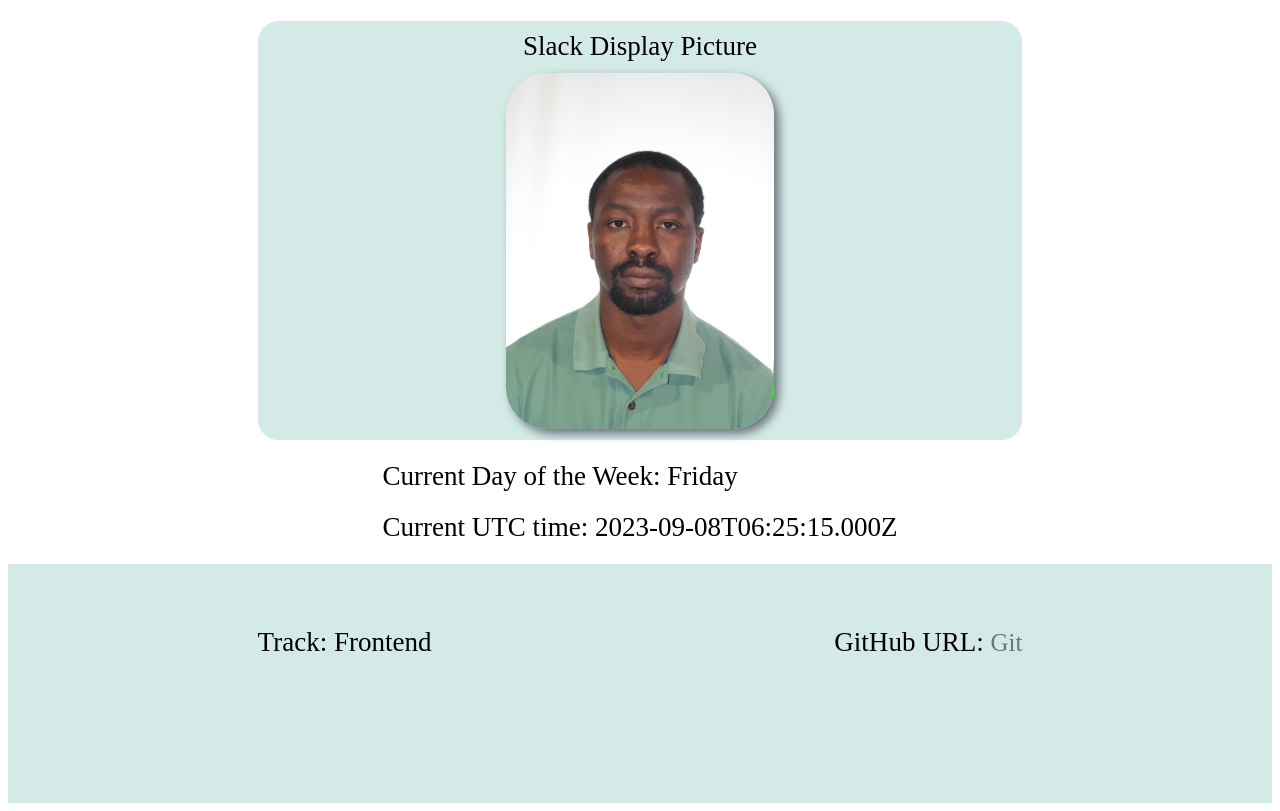
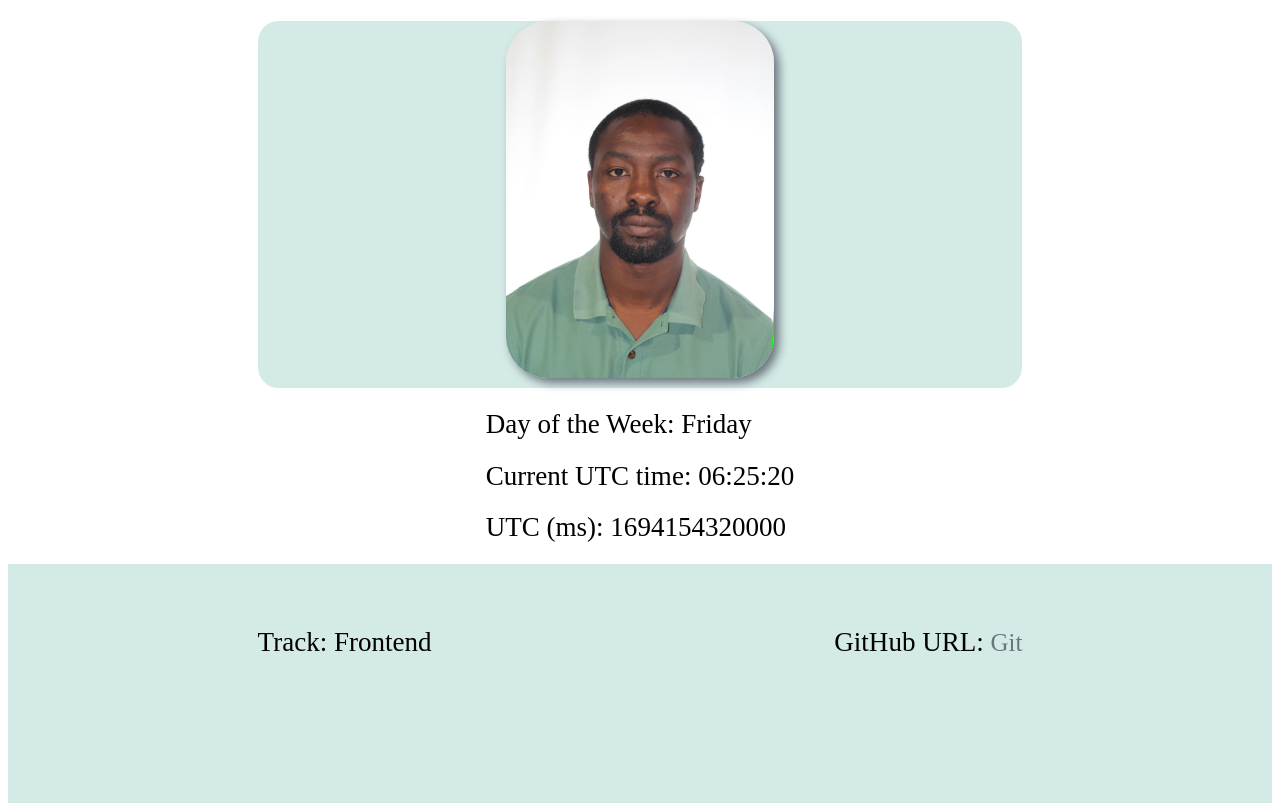
Before and after one commit to olawale-oloye/hngx_stage1, a plain HTML site: page index.html in a window 1280 px wide. Shown: the part 81-892 px from the top of the page. Drawn offline with nearby package versions, Linux system fonts and the light colour scheme.

Commit message:
updated JS

```diff
--- a/assests/css/stylesheet.css
+++ b/assests/css/stylesheet.css
@@ -74,8 +74,6 @@ footer a:hover {
   border-radius: 1rem;
   background-color: var(--tertiary);
   padding-bottom: 0.5rem;
-  /* padding-right: 8rem; */
-  /* text-align: center; */
 }
 .left-col label {
   padding: 0.5rem 0;
@@ -105,8 +103,6 @@ footer {
   background-color: var(--tertiary);
   color: var(--dark);
   padding: 3rem 12rem 7rem 12rem;
-  /* padding-top: 3rem;
-  padding-bottom: 7rem; */
 }
 
 footer a {
--- a/assests/js/main.js
+++ b/assests/js/main.js
@@ -1,4 +1,26 @@
 // Variable Declaration
+
+document.addEventListener("DOMContentLoaded", function () {
+  const slackUserName = document.querySelector('[data-testid="slackUserName"]');
+
+  const slackDisplayPicture = document.querySelector(
+    '[data-testid="slackDisplayImage"]'
+  );
+  const currentDayOfTheWeek = document.querySelector(
+    '[data-testid="currentDayOfTheWeek"]'
+  );
+  const currentUTCTime = document.querySelector(
+    '[data-testid="currentUTCTime"]'
+  );
+
+  const currentUTCTimeMs = document.querySelector(
+    '[data-testid="currentUTCTimeMs"]'
+  );
+
+  const myTrack = document.querySelector('[data-testid="myTrack"]');
+  const myGitURL = document.querySelector('[data-testid="githubURL"]');
+
+  function updateDateTime() {
     const days = [
       "Sunday",
       "Monday",
@@ -8,18 +30,27 @@ const days = [
       "Friday",
       "Saturday",
     ];
-
-// To display Day of the Week
     const currentDateValue = days[new Date().getDay()];
     document.querySelector(".current-day").textContent = currentDateValue;
 
-// To display the current UTC time
     const currentUTCTImeValue = new Date(
       new Date().getTime() - new Date().getTimezoneOffset() * 60000
     )
       .toISOString()
-  .toString();
+      .toString()
+      .slice(11, 19);
 
-document.querySelector(".current-time").textContent = currentUTCTImeValue;
+    const currnetUTCTimeMsValue = new Date().getTime();
 
-// .slice(11, 19)
+    slackUserName.textContent = "Olawale Oloye";
+    slackDisplayPicture.alt = "Adoravel_Fish";
+    currentDayOfTheWeek.textContent = currentDateValue;
+    currentUTCTime.textContent = currentUTCTImeValue;
+    currentUTCTimeMs.textContent = currnetUTCTimeMsValue;
+    myTrack.textContent = "Frontend";
+    myGitURL.href = "https://github.com/olawale-oloye/hngx_stage1";
+  }
+
+  updateDateTime();
+  setInterval(updateDateTime, 1000);
+});
--- a/index.html
+++ b/index.html
@@ -27,45 +27,44 @@
   </head>
   <body>
     <nav>
-      <label>Slack Name:</label>
-      <span data-testid="slackUserName">Adoravel_Fish</span>
+      <!-- <label> Slack Name </label> -->
+      <span data-testid="slackUserName"></span>
     </nav>
     <main>
       <section id="first-session">
         <div class="left-col">
-          <label> Slack Display Picture </label>
+          <!-- <label> Slack Display Picture </label> -->
 
           <img
             src="/assests/images/Passport.JPG"
-            alt="Olawale's Portrait"
+            alt=""
             data-testid="slackDisplayImage"
           />
         </div>
         <div class="data-item">
           <div class="data-item-label-1">
-            <label>Current Day of the Week: </label>
+            <label>Day of the Week: </label>
             <span class="current-day" data-testid="currentDayOfTheWeek"></span>
           </div>
           <div class="data-item-label-2">
             <label>Current UTC time: </label>
             <span class="current-time" data-testid="currentUTCTime"></span>
           </div>
+          <div class="data-item-label-2">
+            <label>UTC (ms): </label>
+            <span class="current-time-ms" data-testid="currentUTCTimeMs"></span>
+          </div>
         </div>
       </section>
       <footer id="footer-items">
         <div class="track">
-          <label>Track: </label><span data-testid="myTrack">Frontend</span>
+          <label>Track: </label><span data-testid="myTrack"></span>
         </div>
 
         <div class="git">
           <label>GitHub URL:</label>
 
-          <a
-            href="https://github.com/olawale-oloye/hngx_stage1"
-            data-testid="githubURL"
-            target="_blank"
-            >Git</a
-          >
+          <a href="" data-testid="githubURL" target="_blank">Git</a>
         </div>
       </footer>
     </main>
```
Lines whose indentation alone changed are shown as unchanged.
